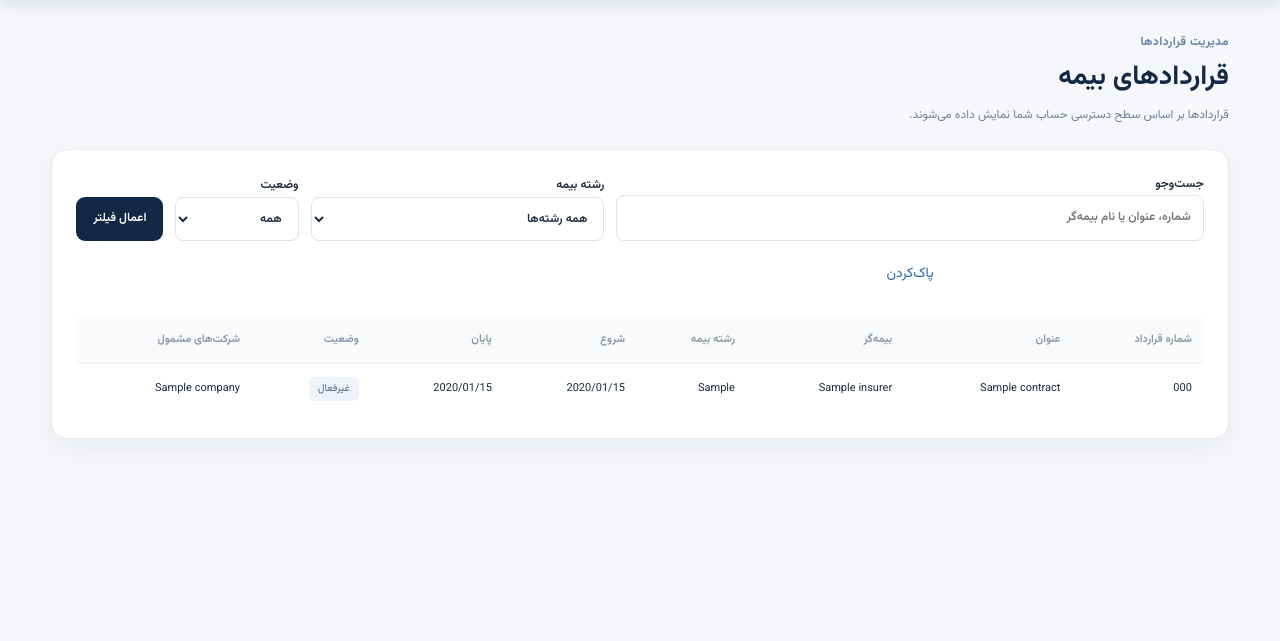
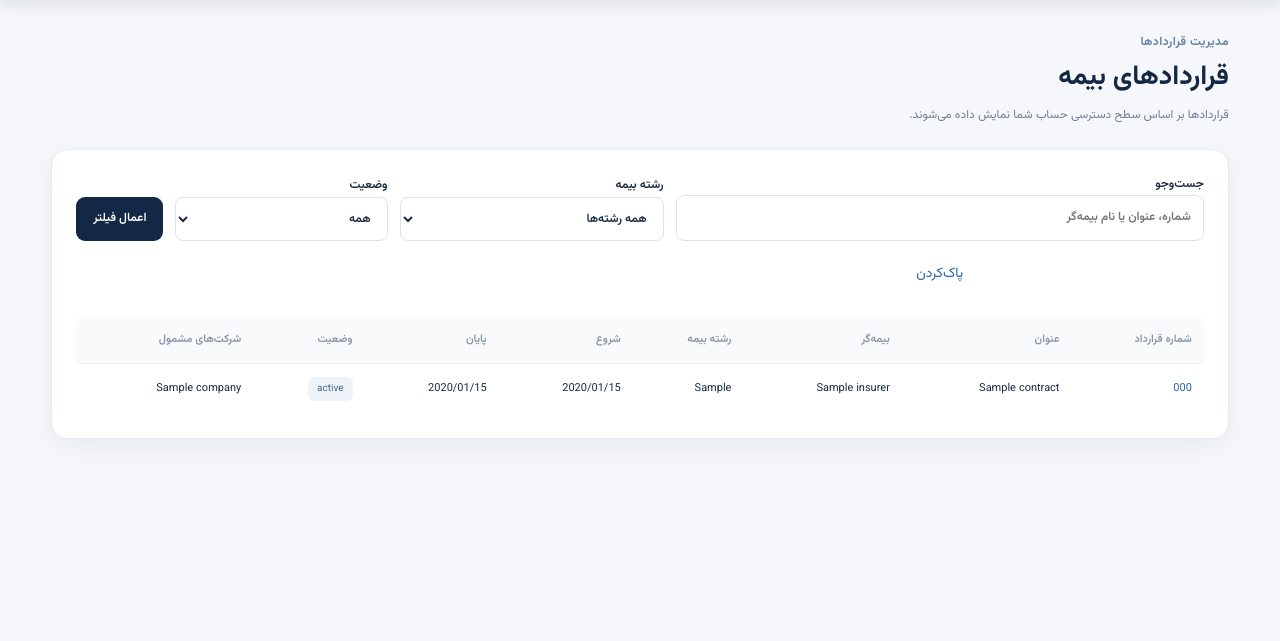
Before and after one commit to msalimimaram/office_kmc, a Django app: template templates/insurance/contract_list.html in a window 1280 px wide. Shown: the part 76-717 px from the top of the page. Run offline with Django 5.2, Linux system fonts and the light colour scheme; the template is opened without the code that fills it: most values are stand-ins (such as "Sample title", 1, 10 or a date in 2020).

Commit message:
feat(insurance): expose contract detail and submission actions

```diff
--- a/templates/insurance/contract_list.html
+++ b/templates/insurance/contract_list.html
@@ -2,19 +2,19 @@
 {% block title %}قراردادهای بیمه | اداره بیمه{% endblock %}
 {% block content %}
 <div class="page-heading">
-  <div><p class="eyebrow">مدیریت قراردادها</p><h1>قراردادهای بیمه</h1><p class="muted">قراردادها بر اساس سطح دسترسی حساب شما نمایش داده می‌شوند.</p></div>
+  <div><p class="eyebrow">مدیریت قراردادها</p><h1>قراردادهای بیمه</h1><p class="muted">قراردادها بر اساس سطح دسترسی حساب شما نمایش داده می‌شوند.</p></div>{% if can_create_contract %}<a class="btn primary" href="{% url 'contract_create' %}">ثبت قرارداد جدید</a>{% endif %}
 </div>
 <section class="panel">
-  <form method="get" class="filter-bar"><label>جست‌وجو<input type="search" name="q" value="{{ search_query }}" placeholder="شماره، عنوان یا نام بیمه‌گر"></label><label>رشته بیمه<select name="line"><option value="">همه رشته‌ها</option>{% for key,label in lines %}<option value="{{ key }}" {% if selected_line == key %}selected{% endif %}>{{ label }}</option>{% endfor %}</select></label><label>وضعیت<select name="state"><option value="">همه</option><option value="active" {% if selected_state == "active" %}selected{% endif %}>فعال</option><option value="inactive" {% if selected_state == "inactive" %}selected{% endif %}>غیرفعال</option></select></label><button class="btn primary" type="submit">اعمال فیلتر</button><a href="{% url 'contract_list' %}">پاک‌کردن</a></form>
+  <form method="get" class="filter-bar"><label>جست‌وجو<input type="search" name="q" value="{{ search_query }}" placeholder="شماره، عنوان یا نام بیمه‌گر"></label><label>رشته بیمه<select name="line"><option value="">همه رشته‌ها</option>{% for key,label in lines %}<option value="{{ key }}" {% if selected_line == key %}selected{% endif %}>{{ label }}</option>{% endfor %}</select></label><label>وضعیت<select name="state"><option value="">همه</option><option value="active" {% if selected_state == "active" %}selected{% endif %}>فعال</option><option value="inactive" {% if selected_state == "inactive" %}selected{% endif %}>غیرفعال / تاریخی</option><option value="pending" {% if selected_state == "pending" %}selected{% endif %}>پیش‌نویس / در انتظار تأیید</option></select></label><button class="btn primary" type="submit">اعمال فیلتر</button><a href="{% url 'contract_list' %}">پاک‌کردن</a></form>
   <div class="table-wrap"><table>
     <thead><tr><th>شماره قرارداد</th><th>عنوان</th><th>بیمه‌گر</th><th>رشته بیمه</th><th>شروع</th><th>پایان</th><th>وضعیت</th><th>شرکت‌های مشمول</th></tr></thead>
     <tbody>
       {% for contract in contracts %}
       <tr>
-        <td>{{ contract.code }}</td><td>{{ contract.title }}</td><td>{{ contract.insurer.name }}</td>
+        <td><a href="{% url 'contract_detail' contract.pk %}">{{ contract.code }}</a></td><td>{{ contract.title }}</td><td>{{ contract.insurer.name }}</td>
         <td>{{ contract.get_line_display }}</td><td>{{ contract.start_date|date:"Y/m/d" }}</td>
         <td>{{ contract.end_date|date:"Y/m/d" }}</td>
-        <td><span class="status">{% if contract.is_active %}فعال{% else %}غیرفعال{% endif %}</span></td>
+        <td><span class="status">{{ contract.get_status_display }}</span></td>
         <td>{% for company in contract.companies.all %}{{ company.name }}{% if not forloop.last %}، {% endif %}{% empty %}—{% endfor %}</td>
       </tr>
       {% empty %}<tr><td colspan="8" class="empty">قراردادی برای نمایش وجود ندارد.</td></tr>{% endfor %}
```
